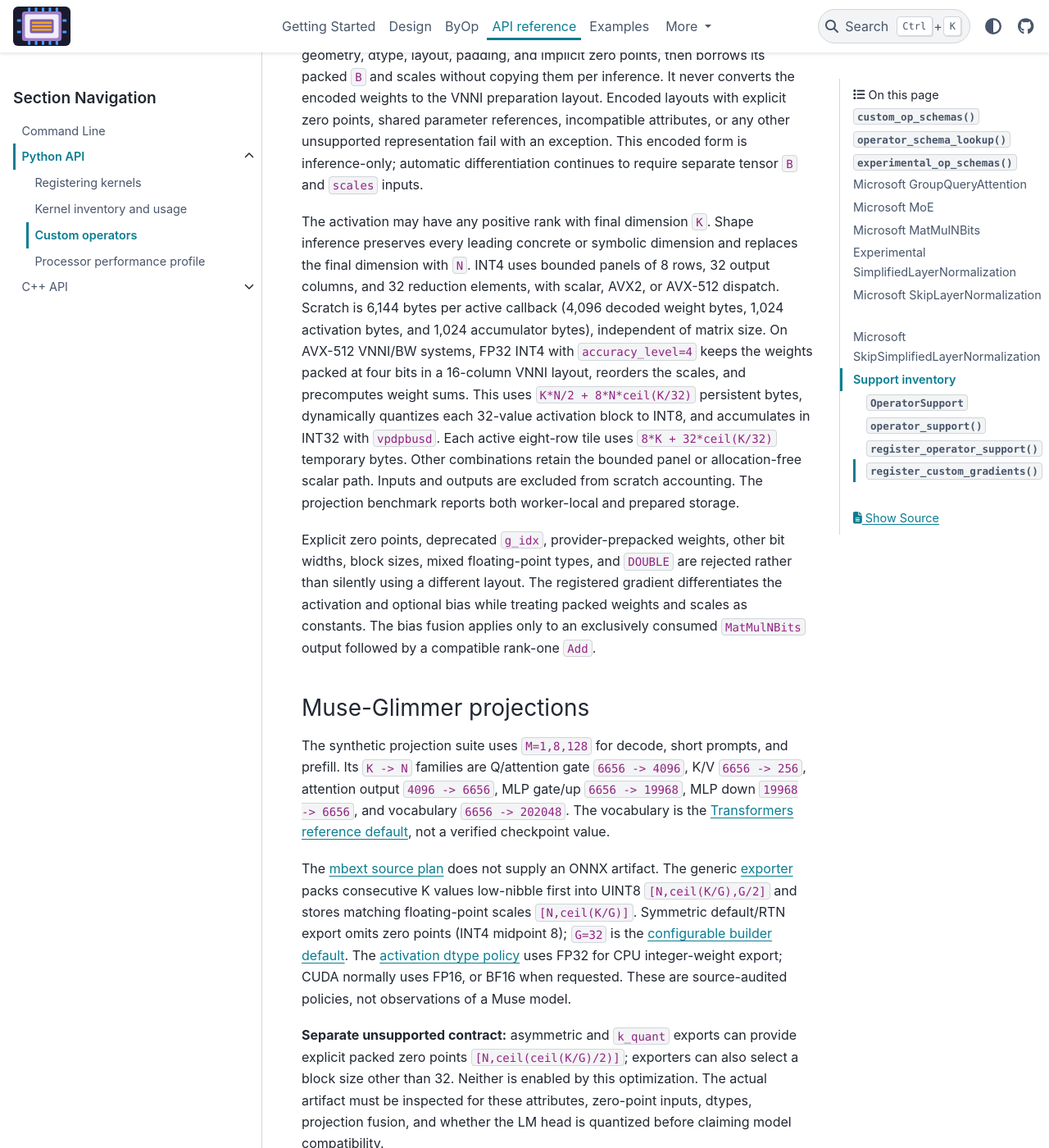
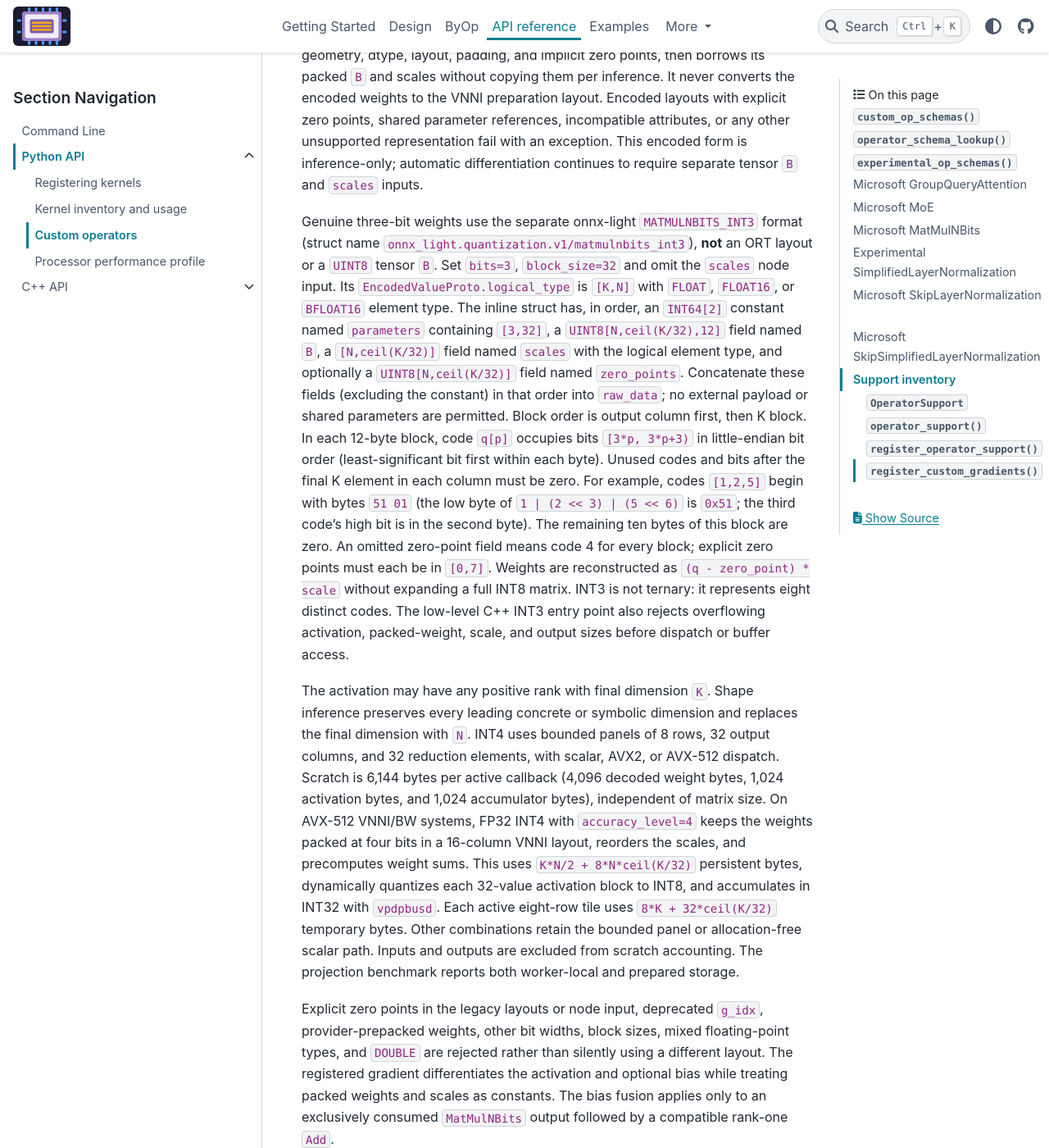
Before and after one commit to xadupre/onnx-light-cpu, a Sphinx documentation site: the page built from docs/api/python/custom_operators.rst, in a window 1280 px wide and 1400 px high, scrolled down 1869 px. Shown: the whole window at 82% size. Built offline with Sphinx 7.4.7 and the PyData theme 0.15.4, drawn with Linux system fonts in a browser that asks for light colours; pages that are not in the unit, such as notebooks, are missing from menus.

Commit message:
Support encoded INT3 weights in MatMulNBits (#915)
* Initial plan

* Add encoded INT3 MatMulNBits layout, decoding, and coverage

Co-authored-by: xadupre <22452781+xadupre@users.noreply.github.com>

* Tighten INT3 metadata checks and refresh legacy rejection test

Co-authored-by: xadupre <22452781+xadupre@users.noreply.github.com>

* Read encoded INT3 scale bytes without alignment assumptions

Co-authored-by: xadupre <22452781+xadupre@users.noreply.github.com>

* Validate type-only INT3 weights during shape inference

Co-authored-by: xadupre <22452781+xadupre@users.noreply.github.com>

* Fix INT3 test raw byte conversion with current onnx-light

Co-authored-by: Copilot <223556219+Copilot@users.noreply.github.com>

* Validate INT3 buffer sizes and isolate truncated payload regression

Reject overflowing activation, packed weight, scale and output sizes before execution, with FLOAT/FLOAT16/BFLOAT16 regressions. Build the truncated payload test from valid bytes instead of the padding-corrupted buffer.

Co-authored-by: Copilot <223556219+Copilot@users.noreply.github.com>

---------

Co-authored-by: copilot-swe-agent[bot] <198982749+Copilot@users.noreply.github.com>
Co-authored-by: xadupre <22452781+xadupre@users.noreply.github.com>
Co-authored-by: xadupre <xadupre@microsoft.com>
Co-authored-by: Copilot <223556219+Copilot@users.noreply.github.com>

```diff
--- a/docs/api/python/custom_operators.rst
+++ b/docs/api/python/custom_operators.rst
@@ -80,6 +80,34 @@ attributes, or any other unsupported representation fail with an exception.
 This encoded form is inference-only; automatic differentiation continues to
 require separate tensor ``B`` and ``scales`` inputs.
 
+Genuine three-bit weights use the separate onnx-light
+``MATMULNBITS_INT3`` format (struct name
+``onnx_light.quantization.v1/matmulnbits_int3``), **not** an ORT layout
+or a ``UINT8`` tensor ``B``. Set ``bits=3``, ``block_size=32`` and omit
+the ``scales`` node input. Its ``EncodedValueProto.logical_type`` is
+``[K,N]`` with ``FLOAT``, ``FLOAT16``, or ``BFLOAT16`` element type.
+The inline struct has, in order, an ``INT64[2]`` constant named
+``parameters`` containing ``[3,32]``, a ``UINT8[N,ceil(K/32),12]``
+field named ``B``, a ``[N,ceil(K/32)]`` field named ``scales`` with
+the logical element type, and optionally a ``UINT8[N,ceil(K/32)]``
+field named ``zero_points``. Concatenate these fields (excluding the
+constant) in that order into ``raw_data``; no external payload or shared
+parameters are permitted. Block order is output column first, then K
+block. In each 12-byte block, code ``q[p]`` occupies bits
+``[3*p, 3*p+3)`` in little-endian bit order (least-significant bit
+first within each byte). Unused codes and bits after the final K
+element in each column must be zero. For example, codes
+``[1,2,5]`` begin with bytes ``51 01`` (the low byte of
+``1 | (2 << 3) | (5 << 6)`` is ``0x51``; the third code's high
+bit is in the second byte). The remaining
+ten bytes of this block are zero. An omitted zero-point field means
+code 4 for every block; explicit zero points must each be in ``[0,7]``.
+Weights are reconstructed as ``(q - zero_point) * scale`` without
+expanding a full INT8 matrix. INT3 is not ternary: it represents eight
+distinct codes.
+The low-level C++ INT3 entry point also rejects overflowing activation,
+packed-weight, scale, and output sizes before dispatch or buffer access.
+
 The activation may have any positive rank with final dimension ``K``. Shape
 inference preserves every leading concrete or symbolic dimension and replaces
 the final dimension with ``N``. INT4 uses bounded panels of 8 rows, 32 output
@@ -96,8 +124,8 @@ Other combinations retain the bounded panel or allocation-free scalar path.
 Inputs and outputs are excluded from scratch accounting. The projection
 benchmark reports both worker-local and prepared storage.
 
-Explicit zero points, deprecated ``g_idx``, provider-prepacked weights, other
-bit widths, block sizes, mixed floating-point types, and ``DOUBLE`` are
+Explicit zero points in the legacy layouts or node input, deprecated ``g_idx``,
+provider-prepacked weights, other bit widths, block sizes, mixed floating-point types, and ``DOUBLE`` are
 rejected rather than silently using a different layout. The registered gradient differentiates the
 activation and optional bias while treating packed weights and scales as
 constants. The bias fusion applies only to an exclusively consumed
```
Also changed, not shown: 10 other files.
